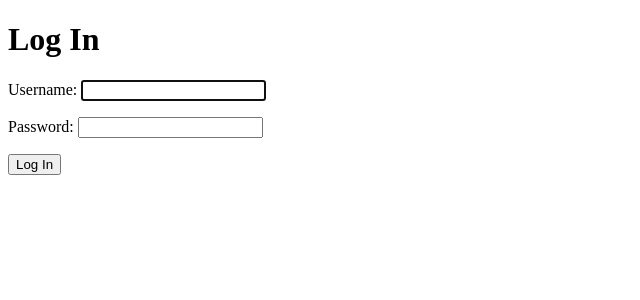
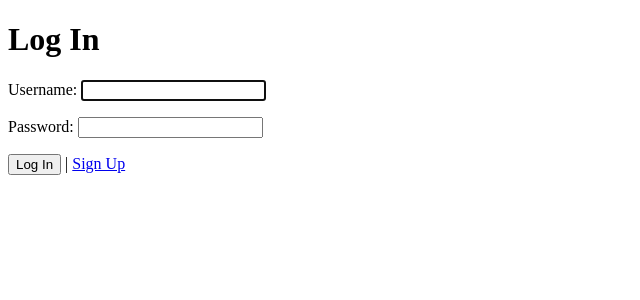
Before and after one commit to cgaona1/BACS350, a Django app: page /accounts/login/ in a window 1280 px wide. Shown: the part 34-334 px from the top of the page, without its empty margins (0-640 px from the left). Run offline with Django 3.2, Linux system fonts and the light colour scheme.

Commit message:
Sign up link added

```diff
--- a/week6/superhero/templates/registration/login.html
+++ b/week6/superhero/templates/registration/login.html
@@ -7,7 +7,7 @@
 <form method="post">
     {% csrf_token %}
     {{ form.as_p }}
-    <button type="submit">Log In</button>
+    <button type="submit">Log In</button> | <a href="/accounts/signup">Sign Up</a>
 </form>
 
 {% endblock content %}
```
